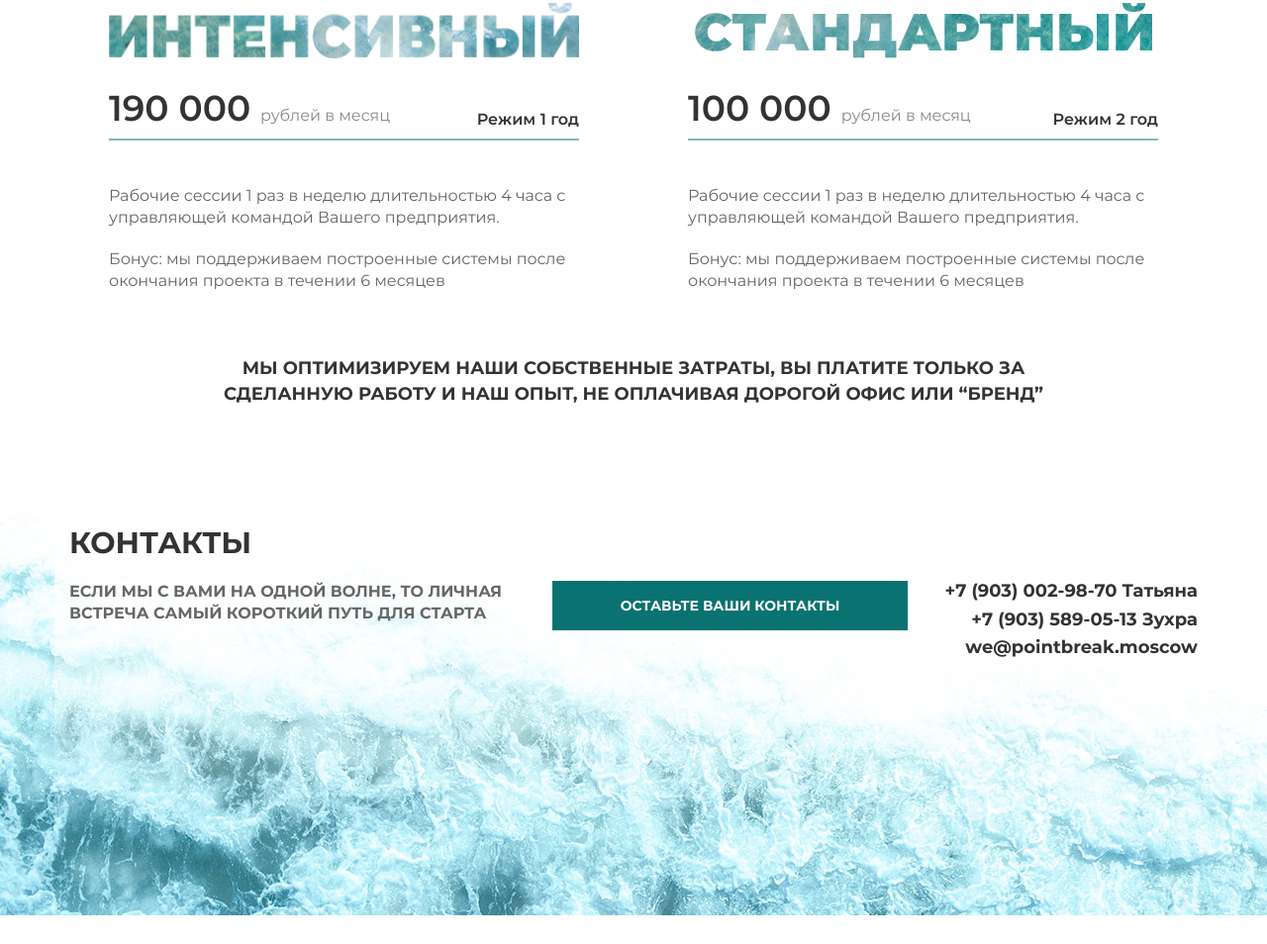
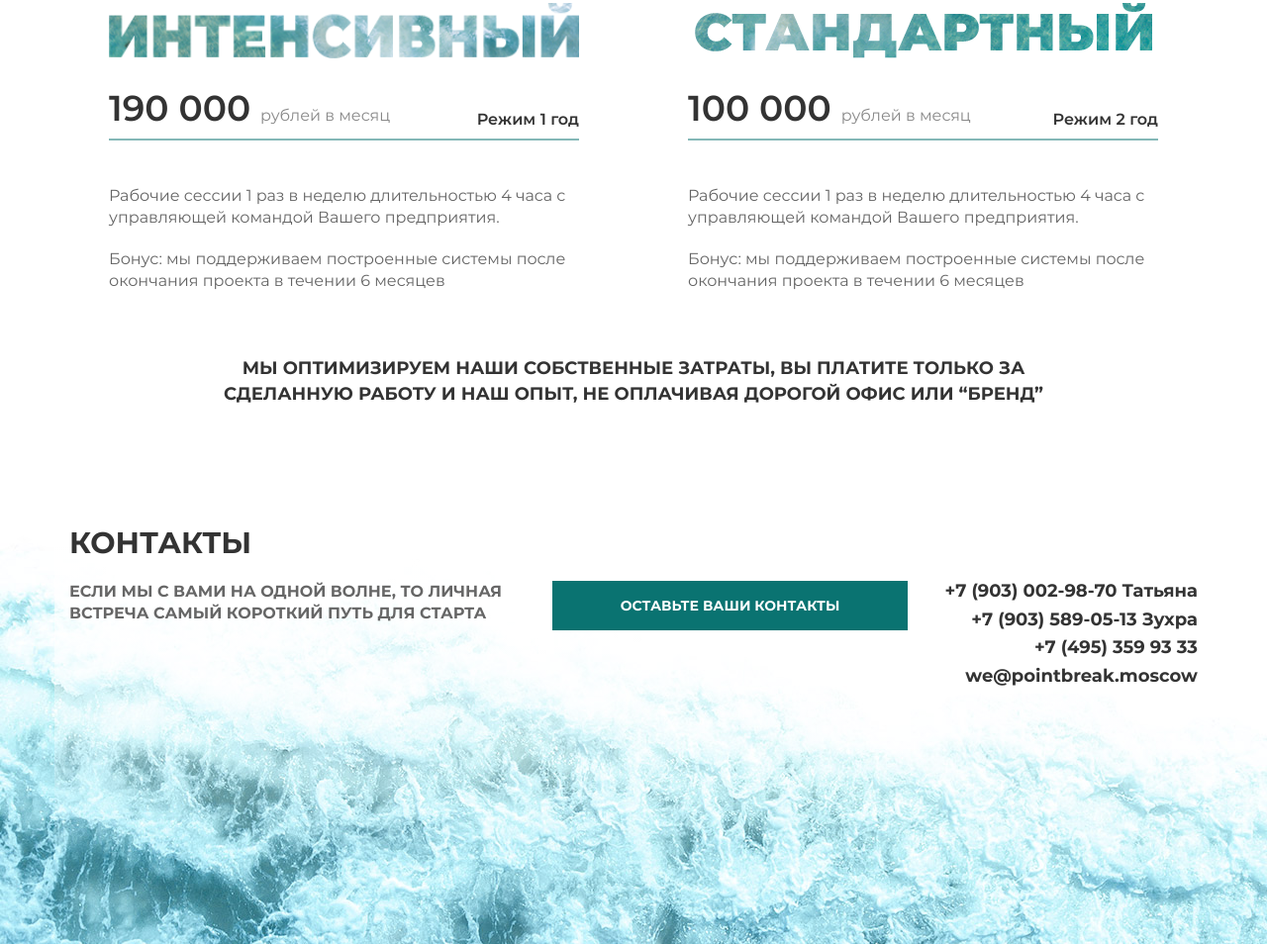
Before and after one commit to Ozimnadius/pointbreak.io, a website: page index.html in a window 1280 px wide. Shown: the part 3477-4431 px from the top of the page at 99% size. Before the commit the page ends 4402 px from the top, so only its background shows below. Drawn offline with Linux system fonts and the light colour scheme.

Commit message:
some changes2

```diff
--- a/index.html
+++ b/index.html
@@ -705,6 +705,7 @@
                         <div class="contacts__right">
                             <a href="tel:+7(903)002-98-70" class="contact">+7 (903) 002-98-70 Татьяна</a>
                             <a href="tel:+7(903)589-05-13" class="contact">+7 (903) 589-05-13 Зухра</a>
+                            <a href="tel:+7(495)359-93-33" class="contact">+7 (495) 359 93 33</a>
                             <a href="mailto:we@pointbreak.ru" class="contact">we@pointbreak.moscow</a>
                         </div>
 
```
